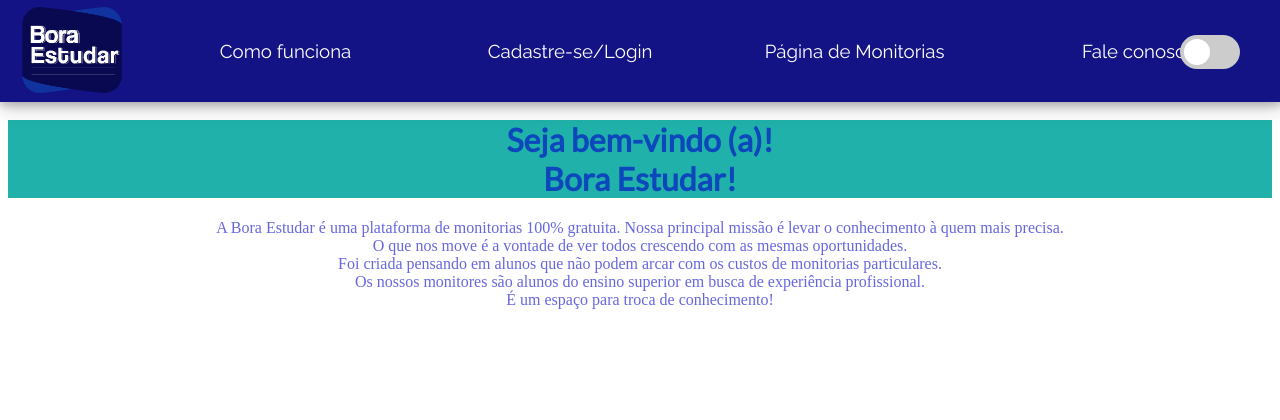
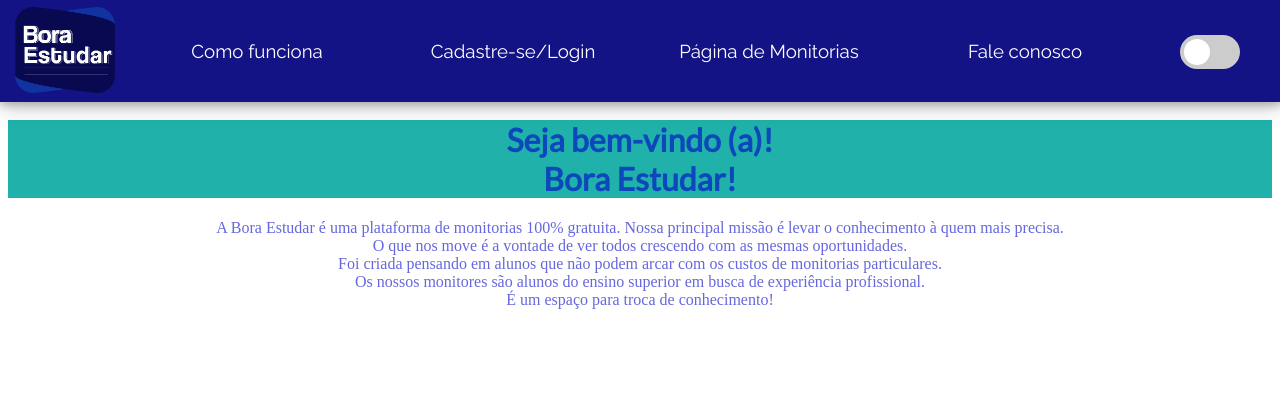
Before and after one commit to luc0liv/Projeto_DoaTech, a PHP site: page /homepage.html in a window 1280 px wide. Shown: the top 420 px of the page. Run offline with PHP 8.4, Linux system fonts and the light colour scheme.

Commit message:
Refatoração (Número de colunas no grid menu)

```diff
--- a/assets/style/index.css
+++ b/assets/style/index.css
@@ -29,7 +29,7 @@ body {
 
 .menu {
     display: grid;
-    grid-template-columns: 0.5fr 1fr 1fr 1fr 1fr;
+    grid-template-columns: 0.5fr 1fr 1fr 1fr 1fr 0.5fr;
     grid-template-rows: 100px;
     grid-column-gap: 1px;
     grid-row-gap: 0px;
```
